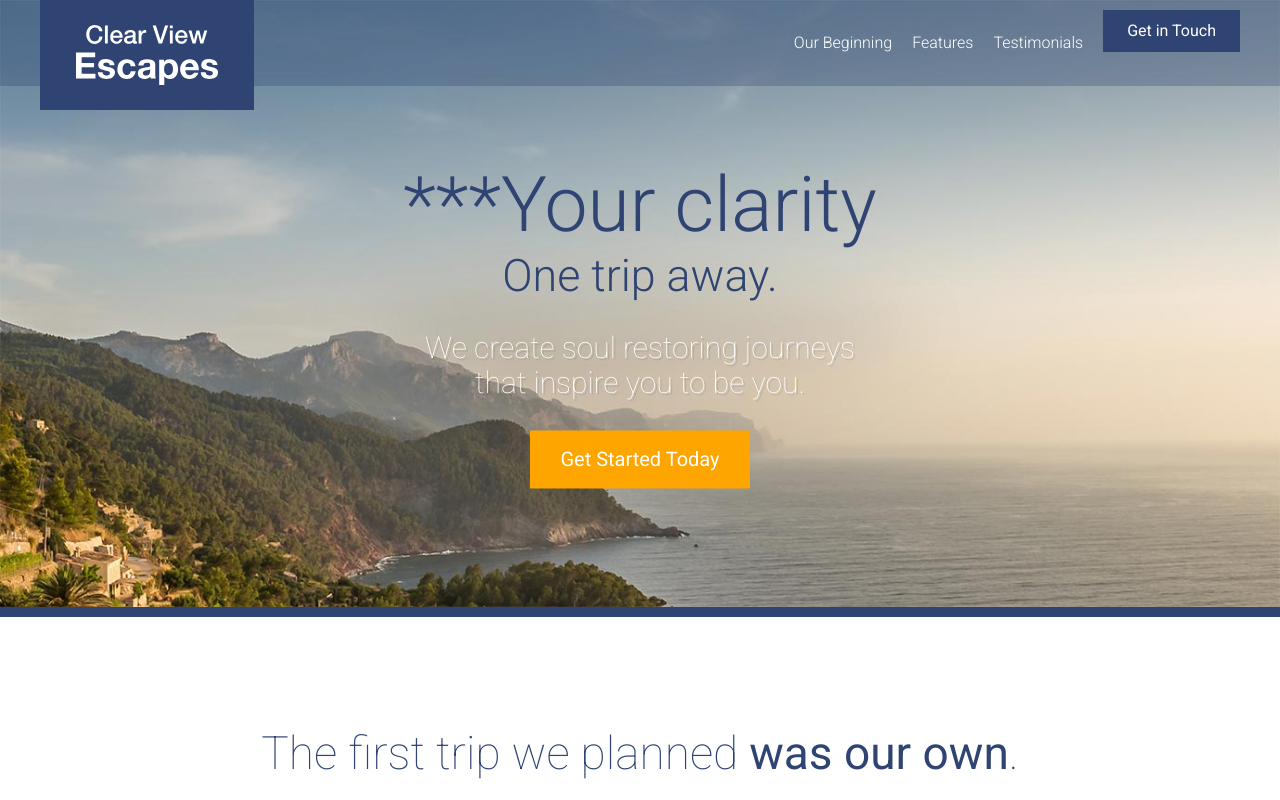
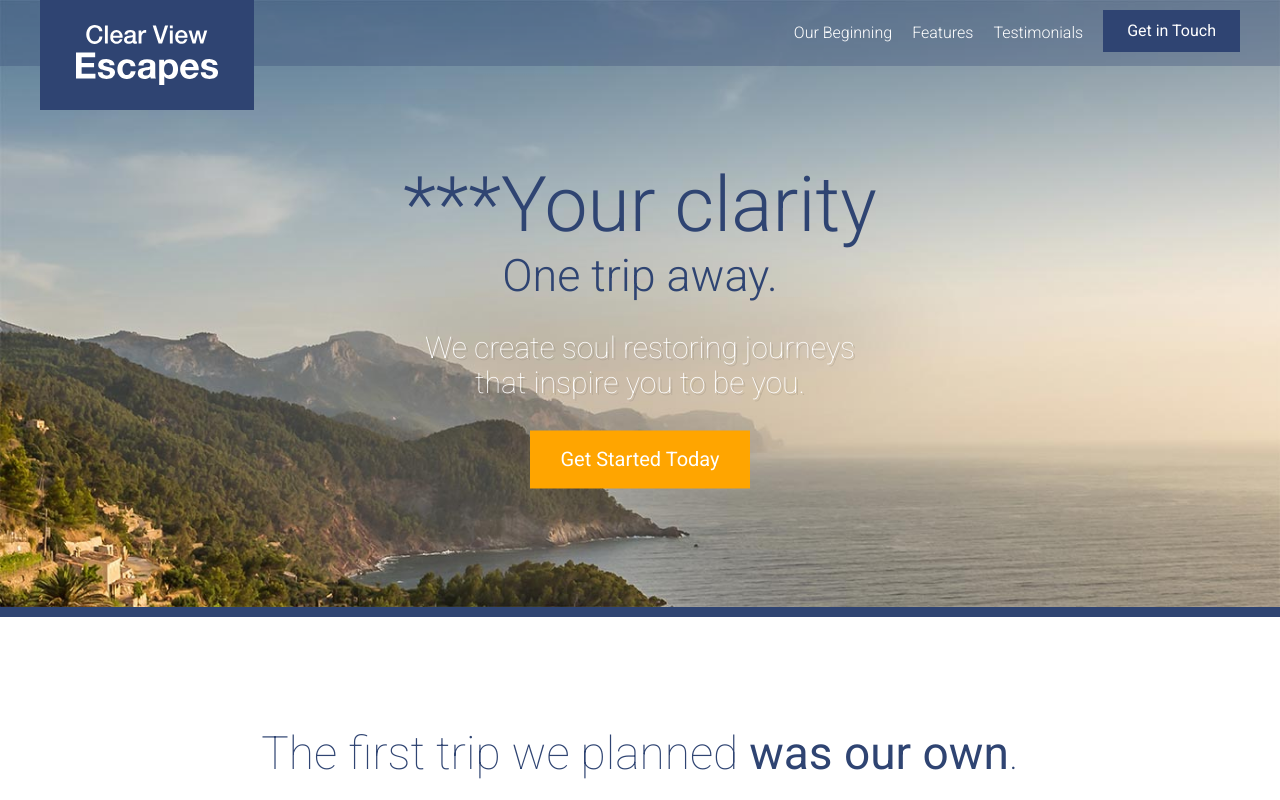
Before and after one commit to jessepeterman/travel-site, a website built with webpack: page app/index.html in a window 1280 px wide. Shown: the top 800 px of the page. Built offline with nearby package versions, Linux system fonts and the light colour scheme.

Commit message:
fixed the button padding, but still need to fix the scale on logo when is-dark

```diff
--- a/app/assets/styles/modules/_site-header.css
+++ b/app/assets/styles/modules/_site-header.css
@@ -1,5 +1,5 @@
 .site-header {
-  padding: 10px 0;
+  padding: 0px 0px;
   position: absolute;
   width: 100%;
   z-index: 2;
@@ -12,9 +12,11 @@
   @mixin atMedium{
     position: fixed;
     background-color: rgba($mainBlue, .3);
+    /* transform: scale(.60) ease-out; */
 
     &--dark {
       background-color: rgba(23, 51, 72, .85);
+      transform: scale(.60) ease-out;
     }
 
   }
@@ -23,6 +25,7 @@
 
     @mixin atMedium{
       float: right;
+      padding: 10px 0;
     }
   }
 
--- a/app/temp/styles/styles.css
+++ b/app/temp/styles/styles.css
@@ -1082,7 +1082,7 @@ a {
 }
 
 .site-header {
-  padding: 10px 0;
+  padding: 0px 0px;
   position: absolute;
   width: 100%;
   z-index: 2;
@@ -1098,18 +1098,20 @@ a {
 
   .site-header {
     position: fixed;
-    background-color: rgba(47,68,114, .3)
+    background-color: rgba(47,68,114, .3)/* transform: scale(.60) ease-out; */
   }
 
   .site-header--dark {
     background-color: rgba(23, 51, 72, .85);
+    transform: scale(.60) ease-out;
   }
 }
 
 @media (min-width: 800px){
 
   .site-header__btn-container {
-    float: right
+    float: right;
+    padding: 10px 0
   }
 }
 
```
